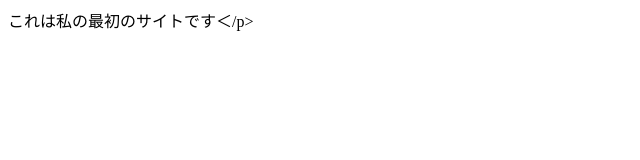
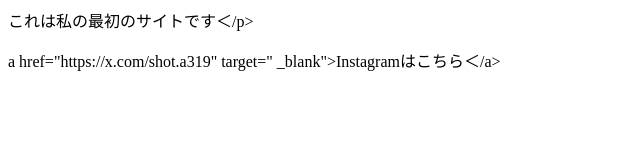
Before and after one commit to hayashishouta/hayashishouta.github.io, a plain HTML site: page index.html in a window 1280 px wide. Shown: the whole page, without its empty margins (0-640 px from the left). Drawn offline with Linux system fonts and the light colour scheme.

Commit message:
Update and rename index.htm to index.html

```diff
--- a/index.htm
+++ b/index.html
@@ -1,3 +1,4 @@
 
 <h1こんにちは林です＜/h1>
 <p>これは私の最初のサイトです＜/p>
+<p>a href="https://x.com/shot.a319" target=" _blank">Instagramはこちら＜/a></p>
```
